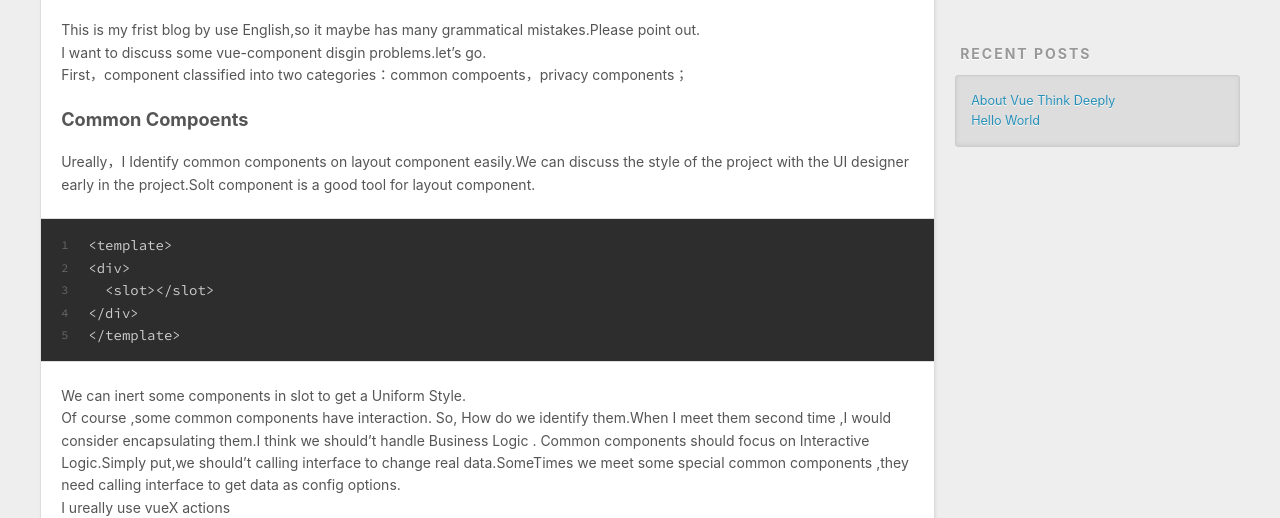
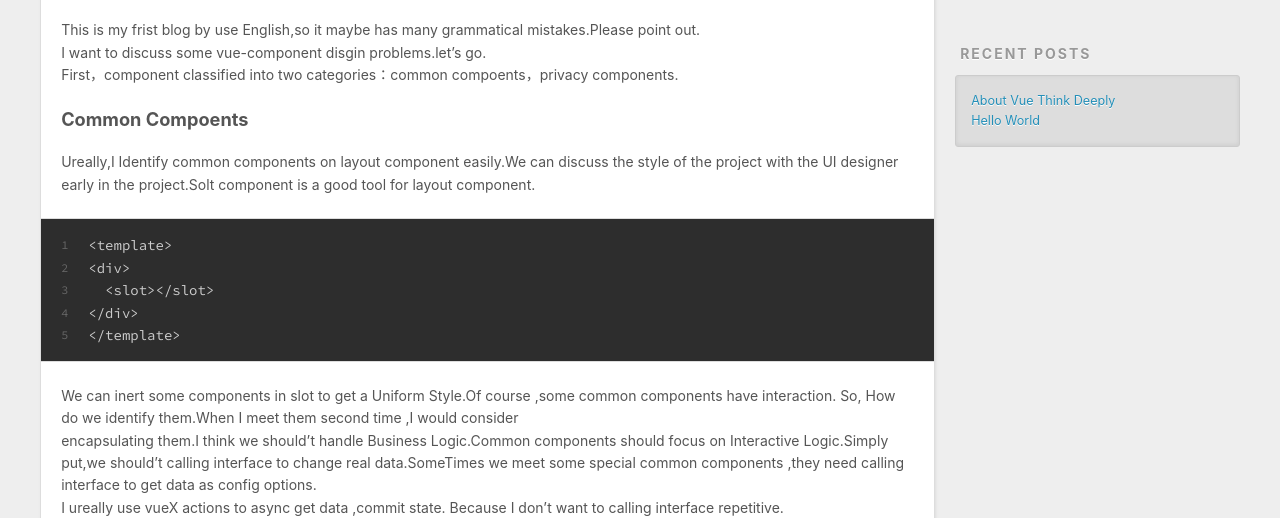
Before and after one commit to junpang-bob/junpang-bob.github.io, a plain HTML site: page 2022/05/26/about-vue-think/index.html in a window 1280 px wide. Shown: the part 434-952 px from the top of the page. Drawn offline with nearby package versions, Linux system fonts and the light colour scheme.

Commit message:
Site updated: 2022-05-26 11:44:43

```diff
--- a/2022/05/26/about-vue-think/index.html
+++ b/2022/05/26/about-vue-think/index.html
@@ -15,7 +15,7 @@
 <meta property="og:description" content="This is my frist blog by use English,so it maybe has many grammatical mistakes.Please point out.I want to discuss some vue-component disgin problems.let’s go.First，component classified into two catego">
 <meta property="og:locale" content="en_US">
 <meta property="article:published_time" content="2022-05-26T02:34:32.118Z">
-<meta property="article:modified_time" content="2022-05-26T03:36:41.019Z">
+<meta property="article:modified_time" content="2022-05-26T03:44:25.320Z">
 <meta property="article:author" content="John Doe">
 <meta name="twitter:card" content="summary">
 
@@ -88,11 +88,11 @@
 
     <div class="article-entry" itemprop="articleBody">
 
-        <p>This is my frist blog by use English,so it maybe has many grammatical mistakes.Please point out.<br>I want to discuss some vue-component disgin problems.let’s go.<br>First，component classified into two categories：common compoents，privacy components；</p>
-<h3 id="Common-Compoents"><a href="#Common-Compoents" class="headerlink" title="Common Compoents"></a>Common Compoents</h3><p>Ureally，I Identify common components on layout component easily.We can discuss the style of the project with the UI designer early in the project.Solt component is a good tool for layout component.</p>
+        <p>This is my frist blog by use English,so it maybe has many grammatical mistakes.Please point out.<br>I want to discuss some vue-component disgin problems.let’s go.<br>First，component classified into two categories：common compoents，privacy components.</p>
+<h3 id="Common-Compoents"><a href="#Common-Compoents" class="headerlink" title="Common Compoents"></a>Common Compoents</h3><p>Ureally,I Identify common components on layout component easily.We can discuss the style of the project with the UI designer early in the project.Solt component is a good tool for layout component.</p>
 <figure class="highlight plaintext"><table><tr><td class="gutter"><pre><span class="line">1</span><br><span class="line">2</span><br><span class="line">3</span><br><span class="line">4</span><br><span class="line">5</span><br></pre></td><td class="code"><pre><span class="line">&lt;template&gt;</span><br><span class="line">&lt;div&gt;</span><br><span class="line">  &lt;slot&gt;&lt;/slot&gt;</span><br><span class="line">&lt;/div&gt;</span><br><span class="line">&lt;/template&gt;</span><br></pre></td></tr></table></figure>
 
-<p>We can inert some components in slot to get a Uniform Style.<br>Of course ,some common components have interaction. So, How do we identify them.When I meet them second time ,I would consider encapsulating them.I think we should’t handle Business Logic . Common components should focus on Interactive Logic.Simply put,we should’t calling interface to change real data.SomeTimes we meet some special common components ,they need calling interface to get data as config options.<br>I ureally use vueX actions<br>to async get data ,commit state. Because I don’t want to calling interface repetitive.</p>
+<p>We can inert some components in slot to get a Uniform Style.Of course ,some common components have interaction. So, How do we identify them.When I meet them second time ,I would consider<br>encapsulating them.I think we should’t handle Business Logic.Common components should focus on Interactive Logic.Simply put,we should’t calling interface to change real data.SomeTimes we meet some special common components ,they need calling interface to get data as config options.<br>I ureally use vueX actions to async get data ,commit state. Because I don’t want to calling interface repetitive.</p>
 <h3 id="Privacy-Components"><a href="#Privacy-Components" class="headerlink" title="Privacy Components"></a>Privacy Components</h3><p>About Privacy Components,I think we should more carefully,beaceuse common component come from privacy component.We can handle some simple interactive logic,we should’t use one component to handle many function,I think component just handle<br>interactive logic is best.If you want to call interface ,you can try to call it in top component.<br>That all,peace and love.</p>
 
 
```
Also changed, not shown: index.html (+3 -3 lines).
